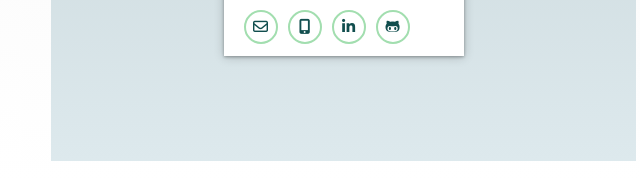
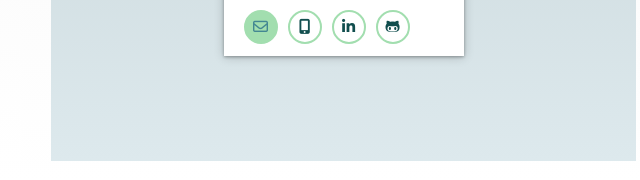
Before and after one commit to Adalab/project-promo-T-module-2-team-4, a website: page src/html/profile.html in a window 1280 px wide. In both pictures the pointer is over the link 864 px from the left and 594 px from the top of the page. Shown: the part 567-747 px from the top of the page, 604-1244 px from the left. Drawn offline with nearby package versions, Linux system fonts and the light colour scheme; files that its build step writes are made by us from their sources; files whose address does not match are found by name.

Commit message:
added hover

```diff
--- a/src/scss/layout/_preview.scss
+++ b/src/scss/layout/_preview.scss
@@ -94,7 +94,10 @@
     width: 16px;
   }
 }
-
+.card__icon:hover {
+  color: $dirty-blue;
+  background-color: $hospital-green;
+}
 .palette-1 {
   .card__name {
     color: $dark-green-blue;
@@ -110,7 +113,6 @@
     color: $dirty-blue;
     background-color: $hospital-green;
   }
-
 }
 .palette-2 {
   .card__name {
```
Also changed, not shown: docs/assets/css/main.css, src/js/01_form.js (line endings or trailing spaces), src/js/02_get-avatar.js (line endings or trailing spaces), src/js/03_design.js (line endings or trailing spaces), src/js/04_fill.js (line endings or trailing spaces).
